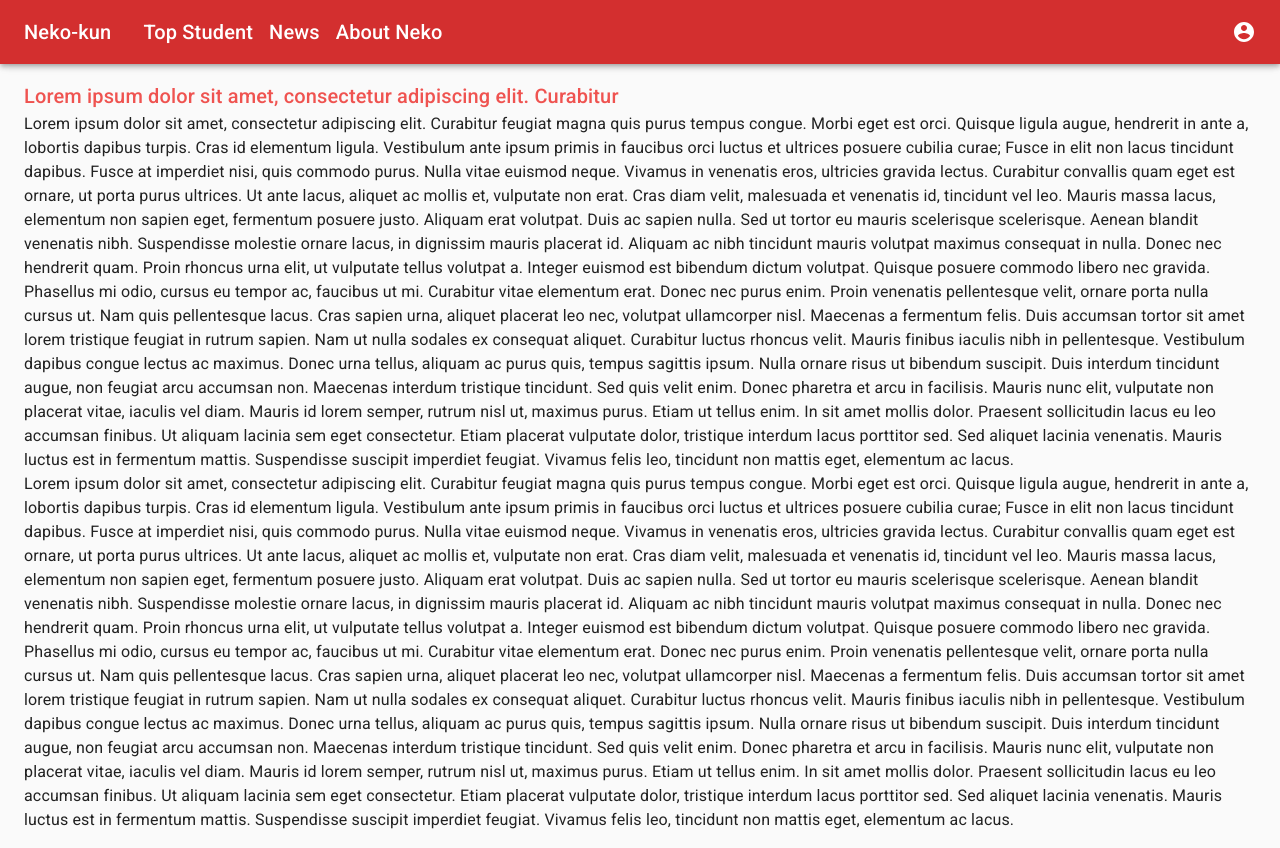
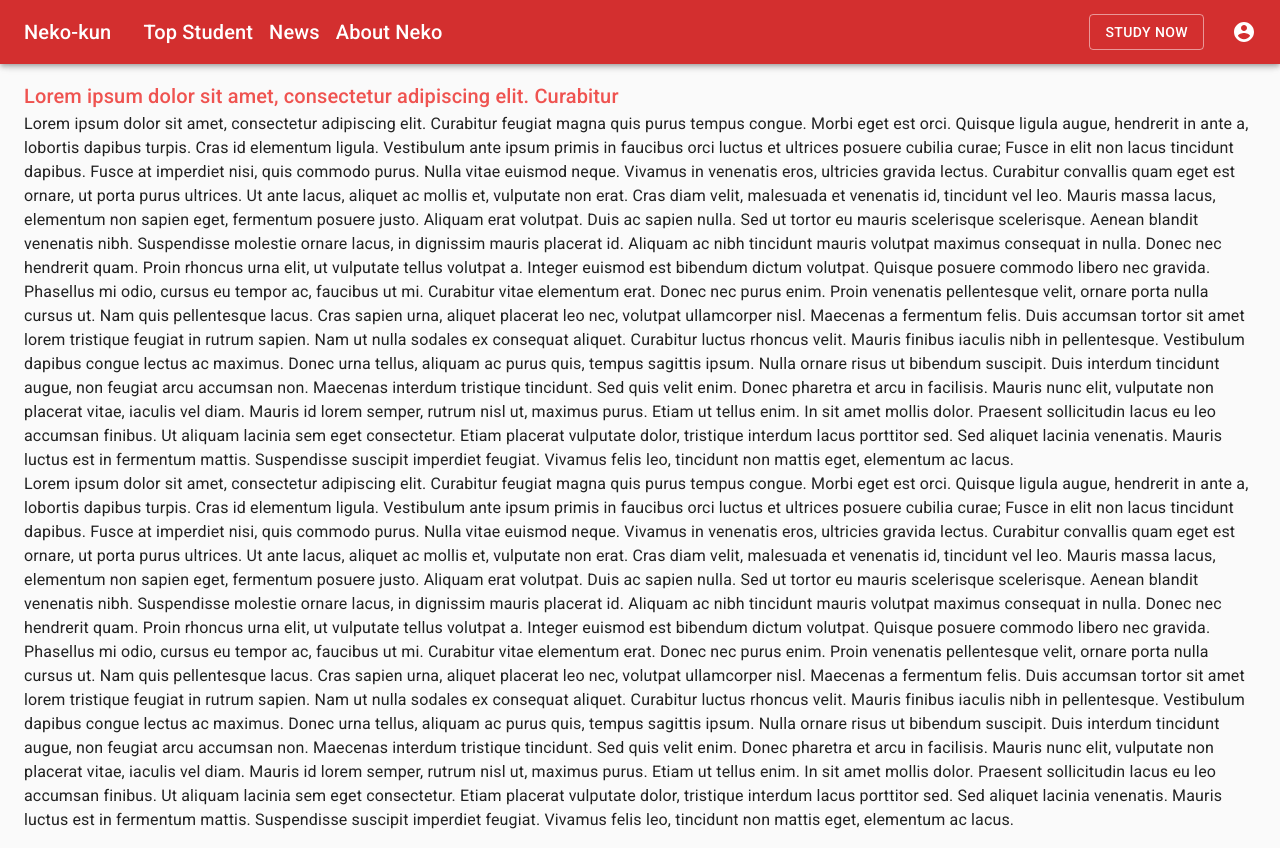
Before and after one commit to thanhtrungvo8401/Portal, a Next.js app: page / in a window 1280 px wide. Built offline with nearby package versions, Linux system fonts and the light colour scheme.

Commit message:
01 -- handle create 'Study now' btn

```diff
--- a/components/Layouts/Navbar.js
+++ b/components/Layouts/Navbar.js
@@ -1,7 +1,7 @@
 import Link from "next/link";
 import { useState } from "react";
 
-import { AppBar, IconButton, Toolbar } from "@material-ui/core";
+import { AppBar, Button, IconButton, Toolbar } from "@material-ui/core";
 import MenuIcon from "@material-ui/icons/Menu";
 import { AccountCircle } from "@material-ui/icons";
 import {
@@ -95,6 +95,13 @@ function Navbar(props) {
               </IconButton>
             </div>
             <div className={classes.grow} />
+            <div className={classes.roomEnter}>
+              <MyLink variant="h6" url="/study-room">
+                <Button color="secondary" variant="outlined">
+                  STUDY NOW
+                </Button>
+              </MyLink>
+            </div>
             <div>
               <IconButton
                 edge="end"
--- a/components/Layouts/NavbarHelper.js
+++ b/components/Layouts/NavbarHelper.js
@@ -62,6 +62,9 @@ export const useStyles = makeStyles((theme) => {
     },
     myLink: {
       width: "100%",
+    },
+    roomEnter: {
+      marginRight: theme.spacing(2),
     },
   };
 });
--- a/components/MyLink.js
+++ b/components/MyLink.js
@@ -21,7 +21,7 @@ export default function MyLink(props) {
 }
 
 MyLink.propTypes = {
-  children: PropTypes.string.isRequired,
+  children: PropTypes.any.isRequired,
   variant: PropTypes.string.isRequired,
   className: PropTypes.any,
   url: PropTypes.string.isRequired,
```
